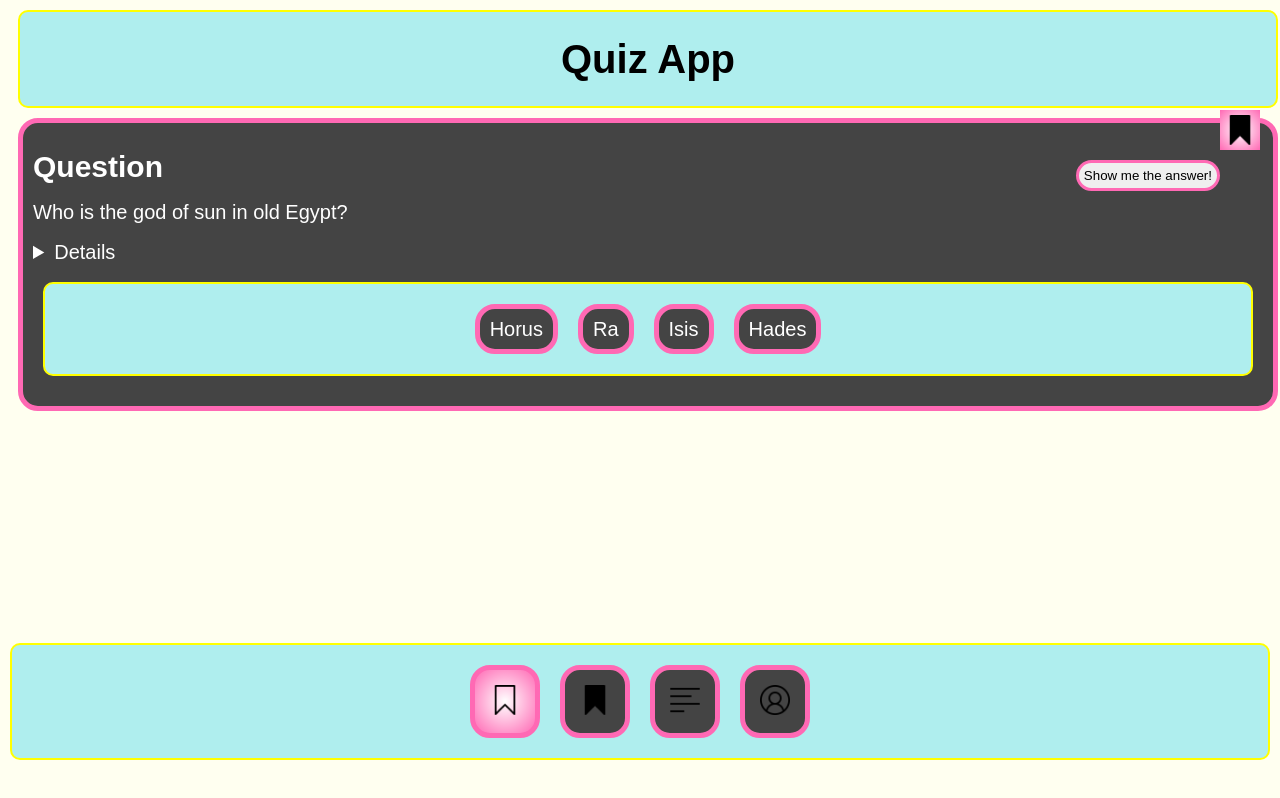
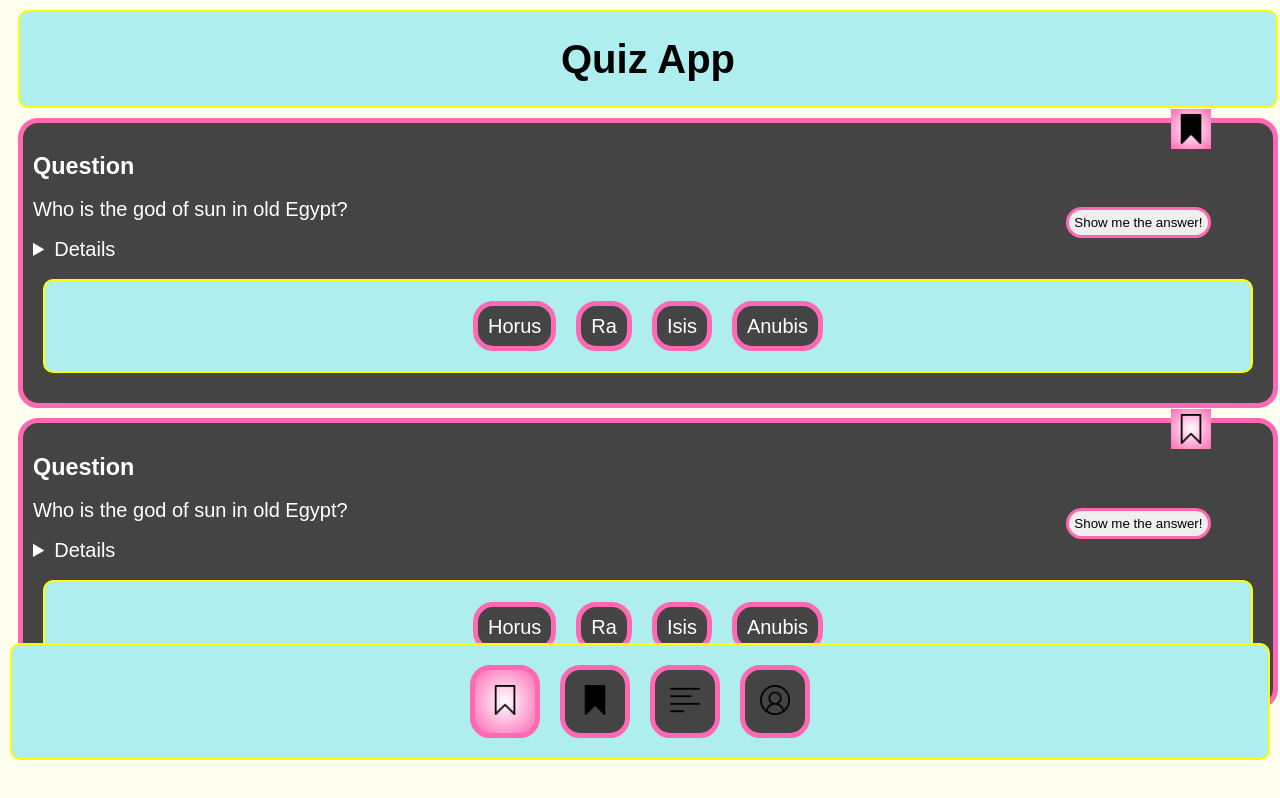
Before and after one commit to GabrieleGrimme/quizapp, a website built with Vite: page index.html in a window 1280 px wide. Shown: the top 798 px of the page. Built offline with nearby package versions, Linux system fonts and the light colour scheme.

Commit message:
css position fixed bug, header, button

```diff
--- a/index.html
+++ b/index.html
@@ -13,16 +13,18 @@
     </header>
 
     <main>
-
-       <!-- <section class="grid-box"> -->
         <section>
             <article class="container__item">
                 <div class="bookmark">
                     <img src="bookmark1.png" alt="bookmark_added" class="img__icon active">
                 </div>
-                    <h2>Question</h2>
-                <p>Who is the god of sun in old Egypt?</p>
-                <p><button class="button" name="answer">Show me the answer!</button></p>
+                    <h1>Question</h1>
+                <p>Who is the god of sun in old Egypt?
+                </p>
+                <p>
+                    <button class="button" name="answer">Show me the answer!
+                    </button>
+                </p>
                 <p>
                         <details>
                             <summmary>Ra</summmary>
@@ -33,12 +35,38 @@
                         <li class="container__item">Horus</li>
                         <li class="container__item">Ra</li>
                         <li class="container__item">Isis</li>
-                        <li class="container__item">Hades</li>
+                        <li class="container__item">Anubis</li>
                     </ul>
                 </p>
             </article>
     </section>
-    </main>
+
+    <section>
+        <article class="container__item">
+            <div class="bookmark">
+                <img src="bookmark.png" alt="bookmark_added" class="img__icon active">
+            </div>
+                <h1>Question</h1>
+            <p>Who is the god of sun in old Egypt?
+                <button class="button" name="answer">Show me the answer!
+                </button>
+            </p>
+            <p>
+                    <details>
+                        <summmary>Anubis</summmary>
+                    </details>
+            </p>
+            <p>
+                <ul class="container">
+                    <li class="container__item">Horus</li>
+                    <li class="container__item">Ra</li>
+                    <li class="container__item">Isis</li>
+                    <li class="container__item">Anubis</li>
+                </ul>
+            </p>
+        </article>
+</section>
+</main>
 
     <footer>
         <nav class="navigation">
--- a/style_quizapp.css
+++ b/style_quizapp.css
@@ -16,10 +16,9 @@ body {
 .head__container {
     display: flex;
     justify-content: center;
-    xposition: fixed;
+    position: sticky;
+    z-index: 200;
     top: 0;
-    xleft: 0;
-    xright: 0;
     border: 2px solid yellow;
     background-color: paleturquoise;
     border-radius: 10px;
@@ -29,8 +28,8 @@ body {
 
 .bookmark {
   position: absolute;
-  top: 110px;
-  right: 20px;
+  top: -5%;
+  right: 5%;
   xbackground-color: hotpink;
   xbackground-image: radial-gradient( white, transparent);
   xtext-align: right;
@@ -53,6 +52,7 @@ body {
 
 .container__item,
 .nav__container__item {
+    position:relative;
     background-color: #444;
     border: 5px solid hotpink;
     color: #fff;
@@ -63,8 +63,8 @@ body {
 
 .button {
   position: absolute;
-  top: 160px;
-  right: 60px;
+  top: 30%;
+  right: 5%;
   padding: 5px;
   border: solid 3px hotpink;
   border-radius: 50px;
```
